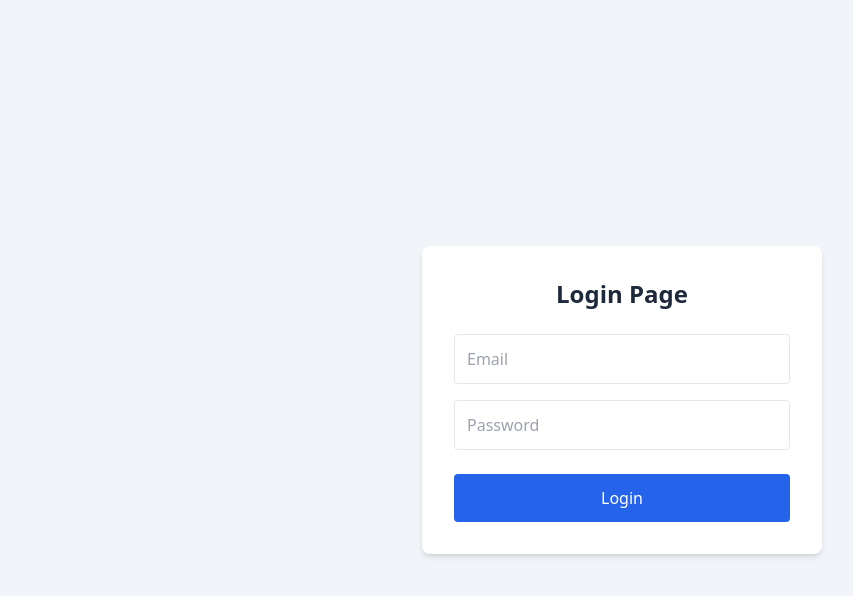
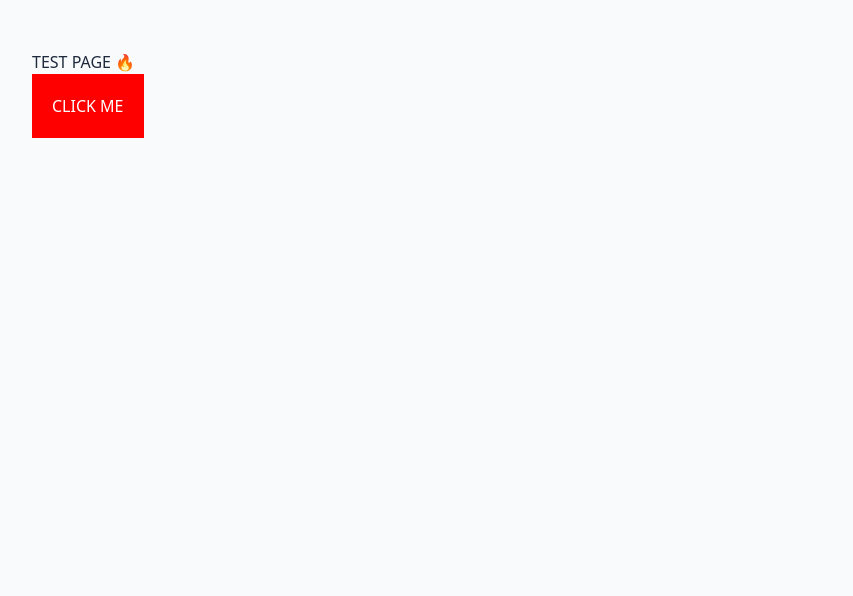
Before and after one commit to xiansheng31/TTSGP---Booking-System, a Next.js app: page /login in a window 1280 px wide. Shown: the top 596 px of the page, without its empty margins (18-871 px from the left). Built offline with nearby package versions, Linux system fonts and the light colour scheme.

Commit message:
Update page.tsx

```diff
--- a/src/app/login/page.tsx
+++ b/src/app/login/page.tsx
@@ -2,37 +2,22 @@
 
 export default function LoginPage() {
   return (
-    <div className="min-h-screen flex items-center justify-center bg-slate-100">
-      <div className="bg-white p-8 rounded-lg shadow-md w-[400px]">
+    <div style={{ padding: '50px' }}>
+      <h1>TEST PAGE 🔥</h1>
 
-        <h1 className="text-2xl font-bold mb-6 text-center">
-          Login Page
-        </h1>
-
-        <input
-          type="text"
-          placeholder="Email"
-          className="w-full p-3 border rounded mb-4"
-        />
-
-        <input
-          type="password"
-          placeholder="Password"
-          className="w-full p-3 border rounded mb-6"
-        />
-
-        <button
-          type="button"
-          onClick={() => {
-            alert('Button clicked')
-            console.log('BUTTON WORKING')
-          }}
-          className="w-full bg-blue-600 text-white p-3 rounded hover:bg-blue-700 cursor-pointer"
-        >
-          Login
-        </button>
-
-      </div>
+      <button
+        onClick={() => {
+          alert("BUTTON WORKS")
+        }}
+        style={{
+          padding: '20px',
+          background: 'red',
+          color: 'white',
+          cursor: 'pointer'
+        }}
+      >
+        CLICK ME
+      </button>
     </div>
   )
 }
```
